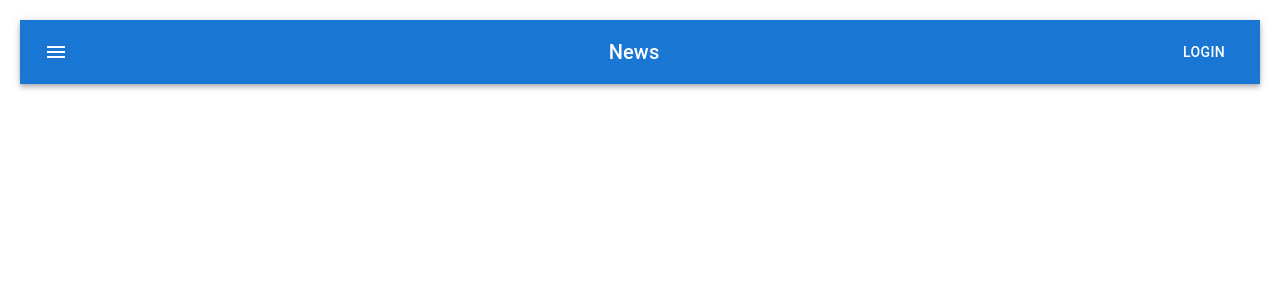
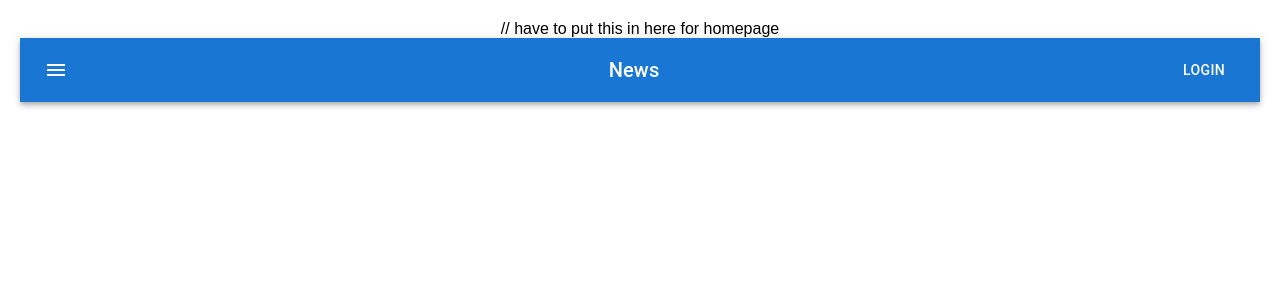
Before and after one commit to wokemon/Week1FCI, a React (Create React App) app in the folder my-app/: page / in a window 1280 px wide. Before the commit this address had no page. Shown: the top 300 px of the page. Built offline with nearby package versions, Linux system fonts and the light colour scheme.

Commit message:
Add some comments

```diff
--- a/my-app/src/App.js
+++ b/my-app/src/App.js
@@ -1,3 +1,4 @@
+/* eslint-disable react/jsx-no-comment-textnodes */
 import logo from './logo.svg';
 import './App.css';
 import AppNav from './components/Navbar';
@@ -9,32 +10,13 @@
   return (
     <div className="App">
       <BrowserRouter>
-        <AppNav/>
+        // have to put this in here for homepage
+        <AppNav />
         <Routes>
           <Route path="/login" element={<SignIn />}></Route>
           <Route path="/signup" element={<SignUp />}></Route>
         </Routes>
       </BrowserRouter>
-      {/* <header className="App-header">
-        <img src={logo} className="App-logo" alt="logo" />
-        <p>
-          Edit <code>src/App.js</code> and save to reload.
-        </p>
-        <a
-          className="App-link"
-          href="https://reactjs.org"
-          target="_blank"
-          rel="noopener noreferrer"
-        >
-          Learn React
-        </a>
-        <div>
-          <MyButton />
-          <MyHeadings />
-        </div>
-      </header> */}
-      {/* <AppNav />
-      <MyTextfield /> */}
     </div>
   );
 }
```
